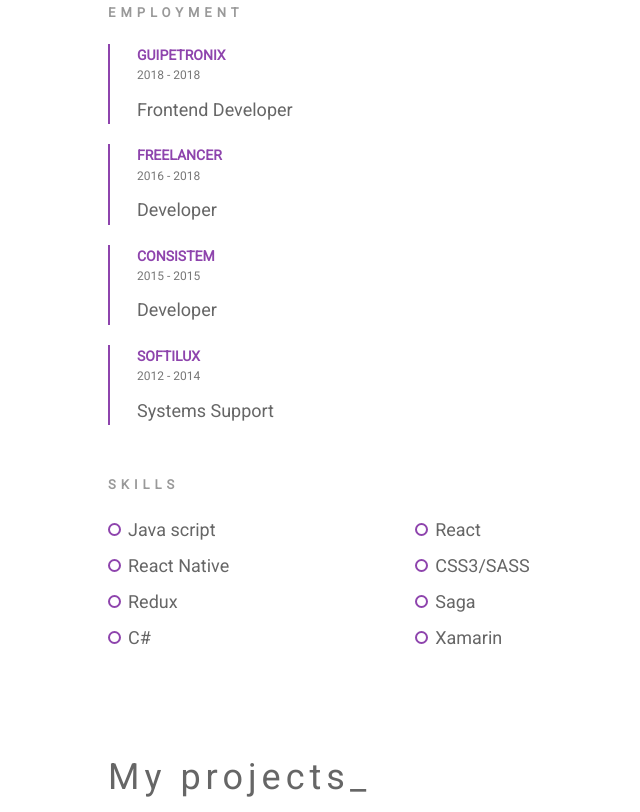
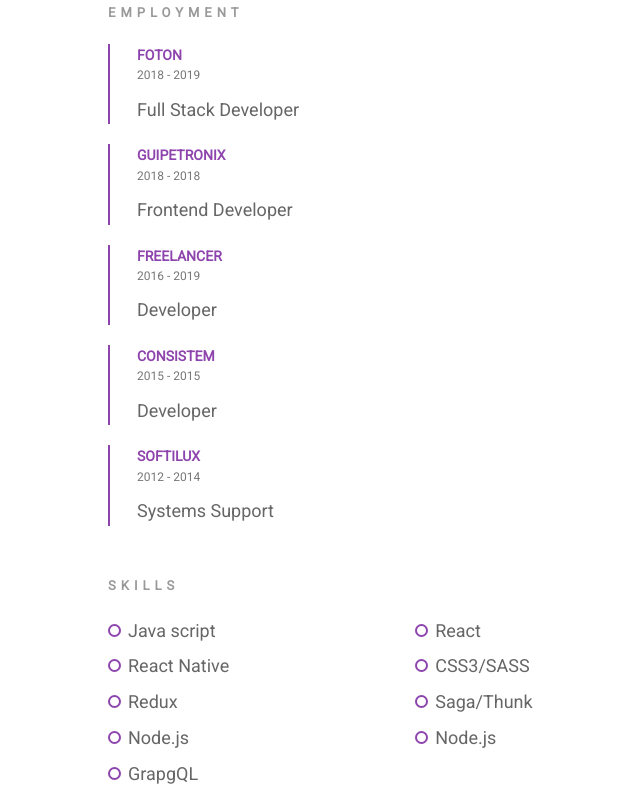
Before and after one commit to gustavomaes/gustavomaes.github.io, a website: page index.html in a window 1280 px wide. Shown: the part 788-1600 px from the top of the page, without its empty margins (148-788 px from the left). Drawn offline with Linux system fonts and the light colour scheme.

Commit message:
Update index.html

```diff
--- a/index.html
+++ b/index.html
@@ -24,7 +24,7 @@
                     <h2 class="profile-box__subtitle">frontend developer</h2>
                     <div class="profile-box__contact">
                         <dd class="profile-box__contact--dd">Age:</dd>
-                        <dt class="profile-box__contact--dt">24</dt>
+                        <dt class="profile-box__contact--dt">25</dt>
                     </div>
                     <div class="profile-box__contact">
                         <dd class="profile-box__contact--dd">PHONE:</dd>
@@ -78,6 +78,12 @@
                 <h3 class="title--small">Employment</h3>
 
                 <div class="block">
+                    <p class="block__title">Foton</p>
+                    <p class="block__date">2018 - 2019</p>
+                    <p class="block__description">Full Stack Developer</p>
+                </div>
+
+                                <div class="block">
                     <p class="block__title">Guipetronix</p>
                     <p class="block__date">2018 - 2018</p>
                     <p class="block__description">Frontend Developer</p>
@@ -85,7 +91,7 @@
 
                 <div class="block">
                     <p class="block__title">Freelancer</p>
-                    <p class="block__date">2016 - 2018</p>
+                    <p class="block__date">2016 - 2019</p>
                     <p class="block__description">Developer</p>
                 </div>
 
@@ -108,9 +114,10 @@
                     <li class="list__item">React Native</li>
                     <li class="list__item">CSS3/SASS</li>
                     <li class="list__item">Redux</li>
-                    <li class="list__item">Saga</li>
-                    <li class="list__item">C#</li>
-                    <li class="list__item">Xamarin</li>
+                    <li class="list__item">Saga/Thunk</li>
+                    <li class="list__item">Node.js</li>
+                    <li class="list__item">Node.js</li>
+                    <li class="list__item">GrapgQL</li>
                 </ul>
 
             </section>
```
